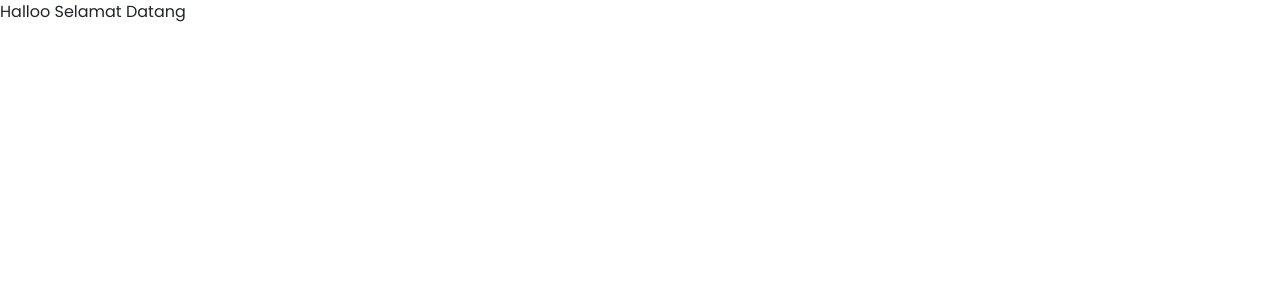
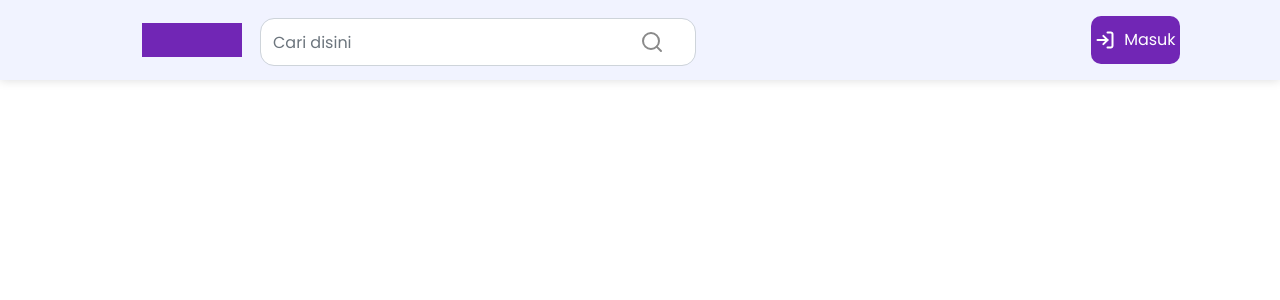
Before and after one commit to Developer-Team-Sadhiside/frontend-sadhiside, a React (Create React App) app: page / in a window 1280 px wide. Shown: the top 300 px of the page. Built offline with nearby package versions, Linux system fonts and the light colour scheme.

Commit message:
update main layout and landing page

```diff
--- a/src/App.js
+++ b/src/App.js
@@ -6,7 +6,7 @@ import { BrowserRouter, Routes, Route } from 'react-router-dom';
 import MainLayout from './mainlayout/MainLayout';
 import Login from './components/login/Login';
 import Register from './components/register/Register';
-import Navbar  from './components/navbar/navbar';
+
 function App() {
   return (
     <BrowserRouter>
@@ -14,7 +14,7 @@ function App() {
         <Route path='/' element={<MainLayout />} />
         <Route path='/login' element={<Login />} />
         <Route path='/register' element={<Register />} />
-        <Route path='/navbar' element={<Navbar />} />
+
       </Routes>
     </BrowserRouter>
   );
--- a/src/mainlayout/MainLayout.jsx
+++ b/src/mainlayout/MainLayout.jsx
@@ -1,8 +1,12 @@
 import React from 'react'
+import LandingPage  from '../pages/LandingPage';
+
 
 const MainLayout = () => {
   return (
-    <div>Halloo Selamat Datang</div>
+    <div>
+      <LandingPage></LandingPage>
+    </div>
   )
 }
 
--- a/src/pages/LandingPage.jsx
+++ b/src/pages/LandingPage.jsx
@@ -1,8 +1,10 @@
 import React from 'react'
+import Navbar  from '../components/navbar/navbar';
 
 const LandingPage = () => {
   return (
     <div>
+      <Navbar></Navbar>
     </div>
   )
 }
```
